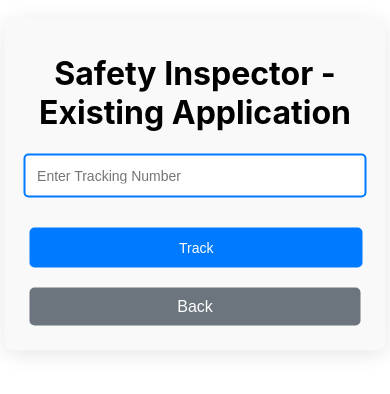
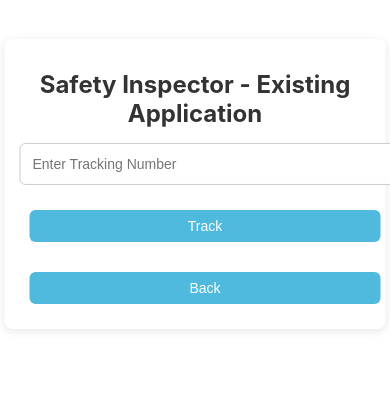
Before and after one commit to jurenroy/msesddfrontend, a React (Create React App) app: page /safety/1/existing in a window 390 px wide. Shown: the part 238-632 px from the top of the page. Built offline with nearby package versions, Linux system fonts and the light colour scheme.

Commit message:
krishallaine ft. krisha

```diff
--- a/src/Pages/ExistingApplication/ExistingApplication.css
+++ b/src/Pages/ExistingApplication/ExistingApplication.css
@@ -1,125 +1,139 @@
-/* src/pages/SafetyRole/ExistingTracking.css */
-
-
-/* Container Styles */
-.existing-tracking-form {
-    max-width: 600px; /* Maximum width for larger screens */
-    margin: auto; /* Center the container horizontally */
-    padding: 20px; /* Padding around the content */
-    background-color: #f9f9f9; /* Light background color */
-    border-radius: 10px; /* Rounded corners */
-    box-shadow: 0 4px 20px rgba(0, 0, 0, 0.1); /* Subtle shadow for depth */
-    text-align: center; /* Center text */
-    position: absolute; /* Positioning for centering */
-    top: 50%; /* Move down 50% from the top */
-    left: 50%; /* Move right 50% from the left */
-    transform: translate(-50%, -50%); /* Adjust position to center */
-    width: 90%; /* Full width for smaller screens */
+/* Apply background only to this specific page */
+.existing-page {
+    margin: 0;
+    font-family: Arial, sans-serif;
+    height: 100vh; /* Ensures full viewport height */
+    overflow: hidden; /* Prevents scrolling */
+    background-image: url('../images/tracking.jpg'); /* Background image */
+    background-size: cover;
+    background-position: center;
+    background-repeat: no-repeat;
 }
 
-/* Heading Styles */
-.existing-tracking-heading {
-    color: #333; /* Dark text color */
-    margin-bottom: 20px; /* Space below the heading */
-    font-size: 1.5em; /* Responsive font size */
+/* Navbar */
+.navbar-existing {
+    display: flex;
+    justify-content: space-between;
+    align-items: center;
+    padding: 10px 20px;
+    background: rgba(48, 183, 217, 0.536);
+    color: white;
+    position: fixed;
+    top: 0;
+    width: 100%;
+    box-shadow: 0 2px 5px rgba(0, 0, 0, 0.1);
 }
 
-/* Input Container Styles */
-.existing-tracking-input-container {
-    position: relative; /* Positioning for the input container */
-    margin-bottom: 20px; /* Space below the input */
+.navbar-existing .logo {
+    background: url('../images/denr\ logo.png') no-repeat center;
+    background-size: contain;
+    width: 50px;
+    height: 50px;
+    display: block;
 }
 
-/* Input Styles */
+/* Form Container */
+.existing-tracking-form {
+    max-width: 500px;
+    margin: auto;
+    padding: 20px;
+    background: #fff;
+    border-radius: 8px;
+    box-shadow: 0 2px 10px rgba(0, 0, 0, 0.1);
+    text-align: center;
+    position: absolute;
+    top: 50%;
+    left: 50%;
+    transform: translate(-50%, -50%);
+    width: 90%;
+}
+
+/* Headings */
+h1 {
+    font-size: 1.5rem;
+    color: #333;
+    margin-bottom: 15px;
+}
+
+/* Input Field */
 .existing-tracking-input {
-    width: 90%; /* Full width for mobile */
-    padding: 15px; /* Padding inside the input */
-    font-size: 16px; /* Font size */
-    border: 2px solid #007bff; /* Border color */
-    border-radius: 5px; /* Rounded corners */
-    transition: border-color 0.3s; /* Smooth transition for border color */
+    width: 100%;
+    padding: 12px;
+    font-size: 14px;
+    border: 1px solid #ccc;
+    border-radius: 6px;
+    outline: none;
+    transition: border-color 0.3s;
 }
 
 .existing-tracking-input:focus {
-    border-color: #0056b3; /* Darker border on focus */
-    outline: none; /* Remove default outline */
-    box-shadow: 0 0 5px rgba(0, 123, 255, 0.5); /* Shadow on focus */
+    border-color: #007bff;
 }
 
-/* Button Container Styles */
+/* Buttons */
 .existing-tracking-button-container {
-    display: flex; /* Use flexbox for layout */
-    justify-content: space-between; /* Space between buttons */
-    margin-top: 20px; /* Space above the button container */
+    display: flex;
+    gap: 10px;
+    margin-top: 15px;
 }
 
-/* Button Styles */
-.existing-tracking-button {
-    padding: 10px 20px; /* Padding for the button */
-    font-size: 16px; /* Font size */
-    color: #fff; /* White text color */
-    background-color: #007bff; /* Button background color */
-    border: none; /* No border */
-    border-radius: 5px; /* Rounded corners */
-    cursor: pointer; /* Pointer cursor on hover */
-    transition: background-color 0.3s; /* Smooth transition for background color */
-    flex: 1; /* Allow buttons to grow equally */
-    margin-right: 10px; /* Space between buttons */
+button {
+    flex: 1;
+    padding: 10px;
+    font-size: 14px;
+    border: none;
+    border-radius: 6px;
+    cursor: pointer;
+    transition: background 0.3s;
 }
 
-.existing-tracking-button:last-child {
-    margin-right: 0; /* Remove margin from the last button */
+.existing-tracking-button {
+    background: #4fbadd;
+    color: #fff;
 }
 
 .existing-tracking-button:hover {
-    background-color: #0056b3; /* Darker background on hover */
+    background: #0056b3;
 }
 
-/* Error Message Styles */
-.existing-tracking-error {
-    color: red; /* Red text for error messages */
-    margin-top: 10px; /* Space above the error message */
-}
-
-/* Back Button Styles */
 .existing-tracking-back-button {
-    padding: 10px 20px; /* Padding for the button */
-    font-size: 16px; /* Font size */
-    color: #fff; /* White text color */
-    background-color: #6c757d; /* Gray background color */
-    border: none; /* No border */
-    border-radius: 5px; /* Rounded corners */
-    cursor: pointer; /* Pointer cursor on hover */
-    transition: background-color 0.3s; /* Smooth transition for background color */
+    background: #4fbadd;
+    color: #fff;
 }
 
 .existing-tracking-back-button:hover {
-    background-color: #5a6268; /* Darker gray on hover */
+    background: #0056b3;
 }
 
-/* Media Queries for Mobile Responsiveness */
-@media (max-width: 768px) {
+.existing-tracking-error {
+    color: red;
+    margin-top: 10px;
+    font-size: 14px;
+}
+
+/* Footer Styling */
+.footer-existing {
+    position: fixed;
+    bottom: 0;
+    width: 100%;
+    color: black;
+    background: whitesmoke;
+    text-align: center;
+    padding: 10px;
+    font-size: 14px;
+}
+
+/* Responsive Design */
+@media (max-width: 600px) {
     .existing-tracking-form {
-        padding: 15px; /* Less padding on smaller screens */
-    }
-
-    .existing-tracking-heading {
-        font-size: 1.2em; /* Smaller font size for mobile */
-    }
-
-    .existing-tracking-input {
-        padding: 12px; /* Less padding for input on mobile */
-        font-size: 14px; /* Smaller font size for input */
-    }
-
-    .existing-tracking-button {
-        width: 95%; /* Full width buttons on mobile */
- padding: 12px; /* Less padding for buttons on mobile */
-        font-size: 14px; /* Smaller font size for buttons */
-        margin-right: 0; /* No margin on mobile */
+        padding: 15px;
     }
 
     .existing-tracking-button-container {
-        flex-direction: column; /* Stack buttons vertically on mobile */
+        flex-direction: column;
+    }
+
+    button {
+        width: 100%;
     }
 }
```
